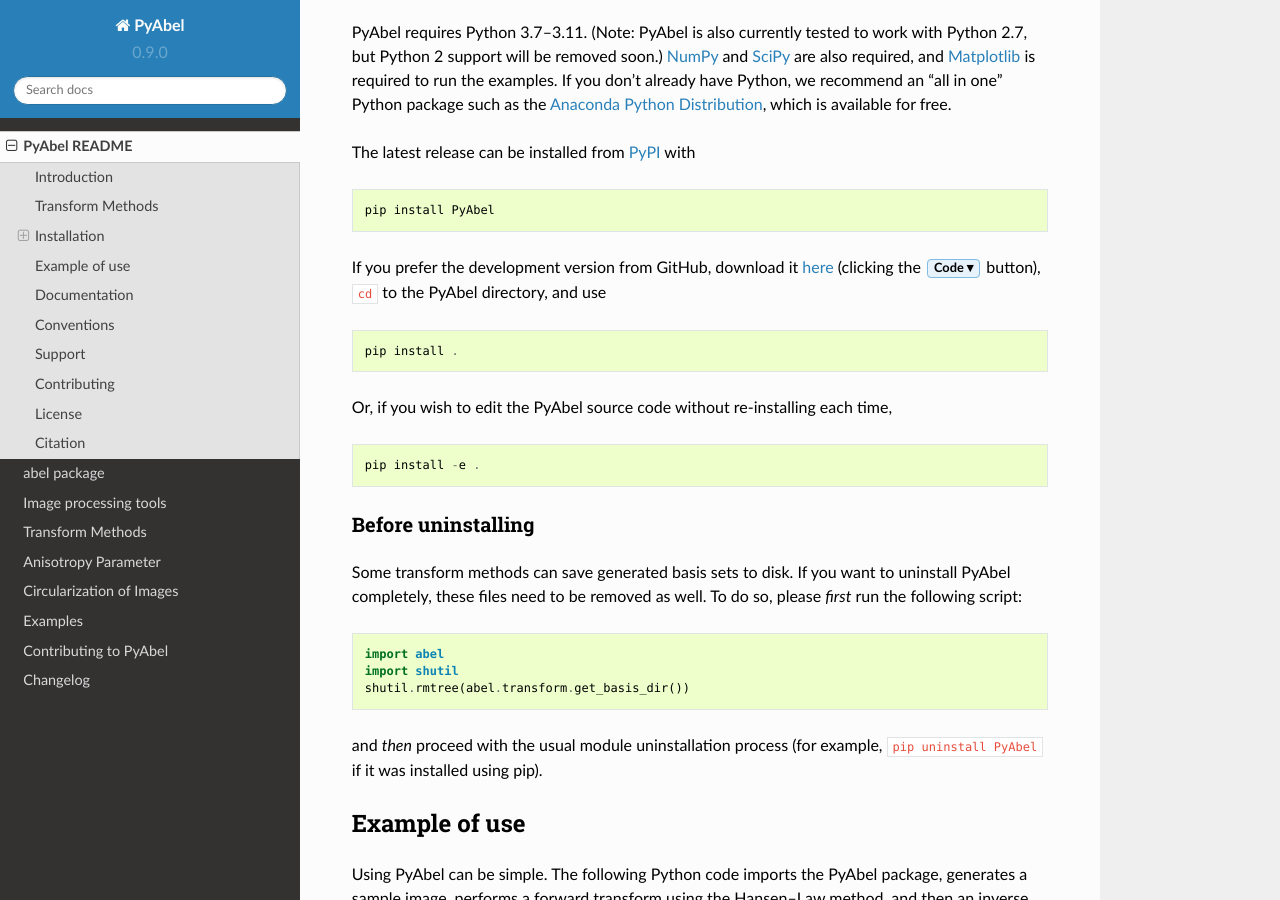
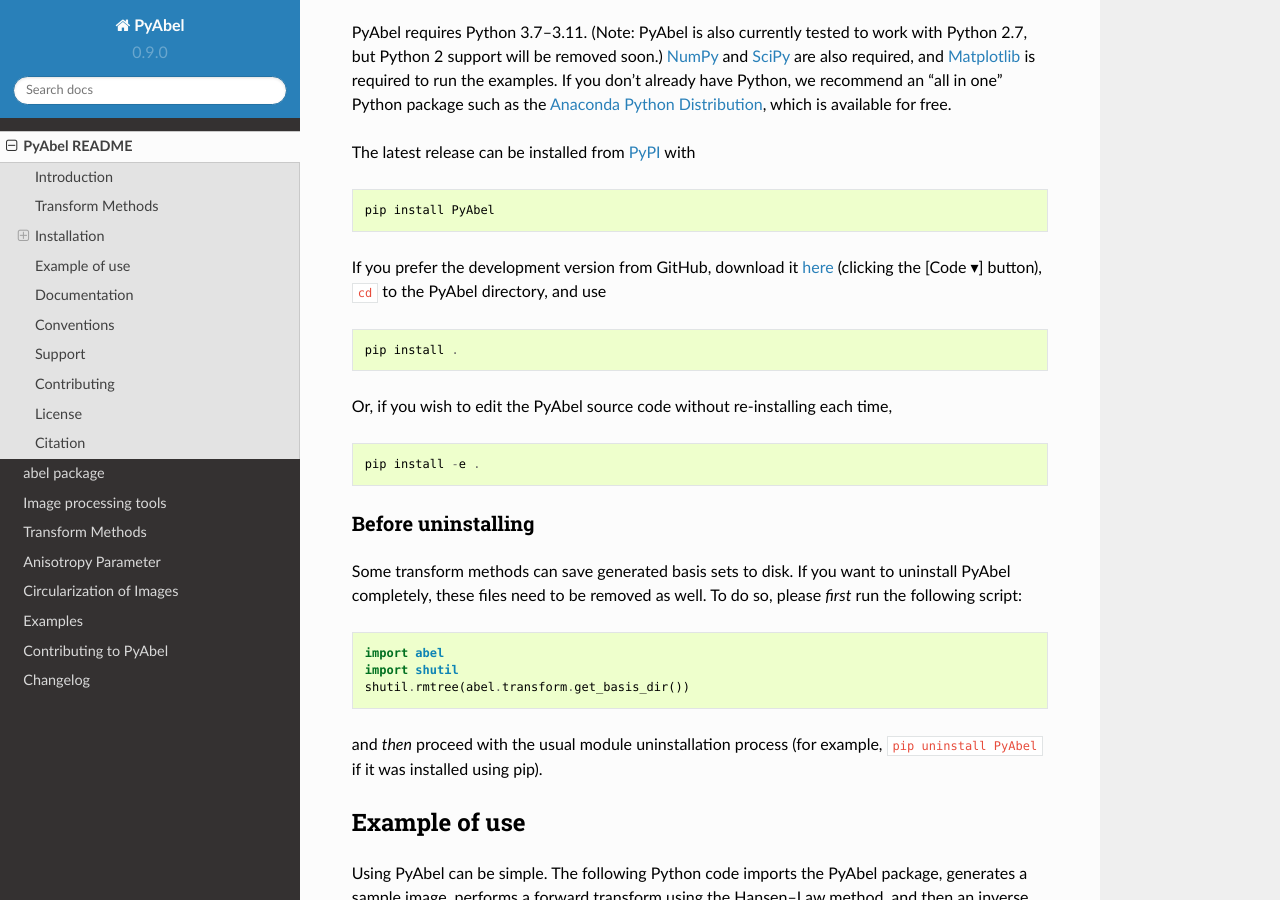
Before and after one commit to PyAbel/PyAbel, a Sphinx documentation site: the page built from doc/readme_link.rst, in a window 1280 px wide and 900 px high, scrolled down 1278 px. Built offline with Sphinx 7.4.7 and the Read the Docs theme 2.0.0, drawn with Linux system fonts in a browser that asks for light colours; part of the change alters nothing that is shown.

```diff
--- a/README.rst
+++ b/README.rst
@@ -69,7 +69,7 @@ The latest release can be installed from `PyPI <https://pypi.org/project/PyAbel/
 
     pip install PyAbel
 
-If you prefer the development version from GitHub, download it `here <https://github.com/PyAbel/PyAbel/tree/master>`__ (clicking the :guilabel:`Code ▾` button), ``cd`` to the PyAbel directory, and use ::
+If you prefer the development version from GitHub, download it `here <https://github.com/PyAbel/PyAbel/tree/master>`__ (clicking the [Code ▾] button), ``cd`` to the PyAbel directory, and use ::
 
     pip install .
 
--- a/doc/conf.py
+++ b/doc/conf.py
@@ -308,8 +308,6 @@ latex_elements = {
             \setlength{\arrayrulewidth}{0pt}
             % increase row separation
             \def\arraystretch{1.5}
-        % GUI labels like in HTML
-        \def\sphinxguilabel#1{\fbox{#1}}
         % override hyphenation
         \hyphenation{BASEX Py-Abel}
         ''',
```
